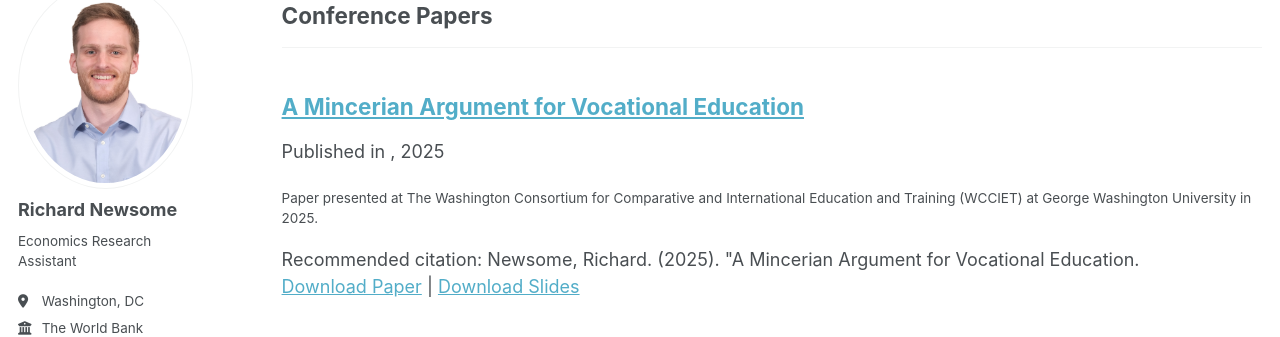
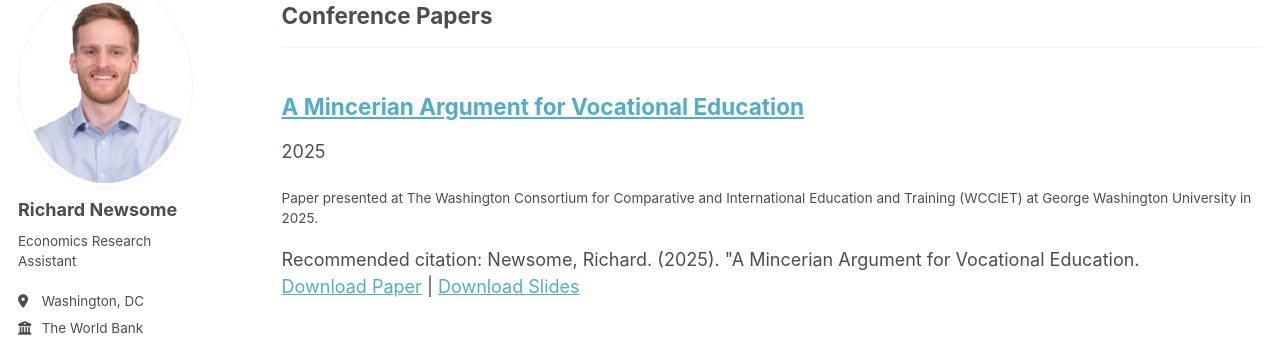
Before and after one commit to richardbnewsome/richardbnewsome.github.io, a Jekyll site: the page built from _pages/publications.html, in a window 1280 px wide and 900 px high, scrolled down 609 px. Shown: the part 119-456 px from the top of the window. Built offline with Jekyll 4.4.1, drawn with Linux system fonts in a browser that asks for light colours; a script bundle is joined from its source files by our own code; a style sheet for code colours, icons or effects is not loaded; part of the change alters nothing that is shown.

Commit message:
Update publication date formatting in archive-single.html

```diff
--- a/_includes/archive-single.html
+++ b/_includes/archive-single.html
@@ -41,7 +41,7 @@
         {% if post.collection == 'teaching' %}
           <p> {{ post.type }}, <i>{{ post.venue }}</i>, {{ post.date | default: "1900-01-01" | date: "%Y" }} </p>
         {% elsif post.collection == 'publications' %}
-          <p>Published in <i>{{ post.venue }}</i>, {{ post.date | default: "1900-01-01" | date: "%Y" }} </p>
+          <p>{% if post.venue %}Published in <i>{{ post.venue }}</i>, {% endif %}{{ post.date | default: "1900-01-01" | date: "%Y" }}</p>
         {% elsif post.date %}
          <p class="page__date"><strong><i class="fa fa-fw fa-calendar" aria-hidden="true"></i> {{ site.data.ui-text[site.locale].date_label | default: "Published:" }}</strong> <time datetime="{{ post.date | default: "1900-01-01" | date_to_xmlschema }}">{{ post.date | default: "1900-01-01" | date: "%B %d, %Y" }}</time></p>
         {% endif %}
```
